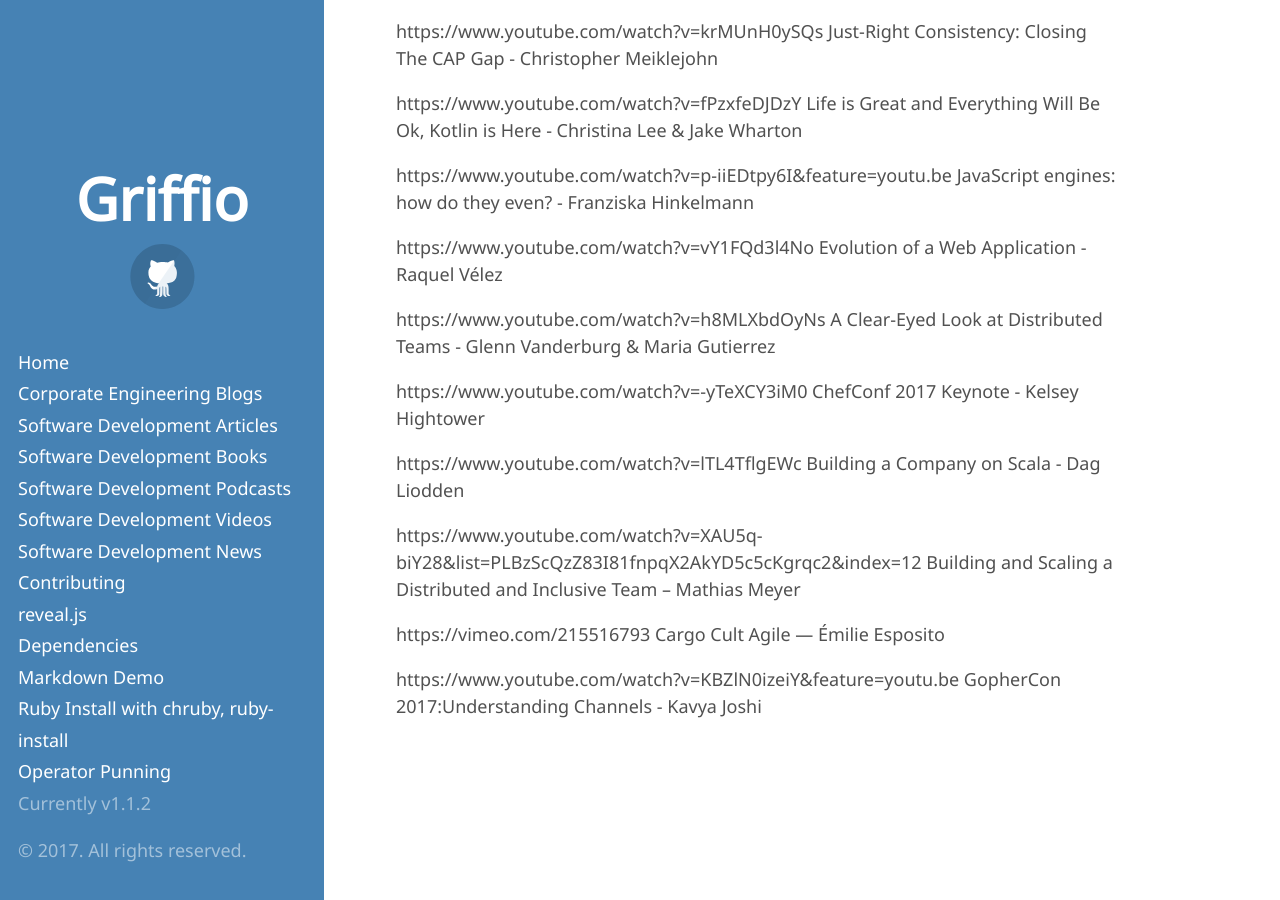
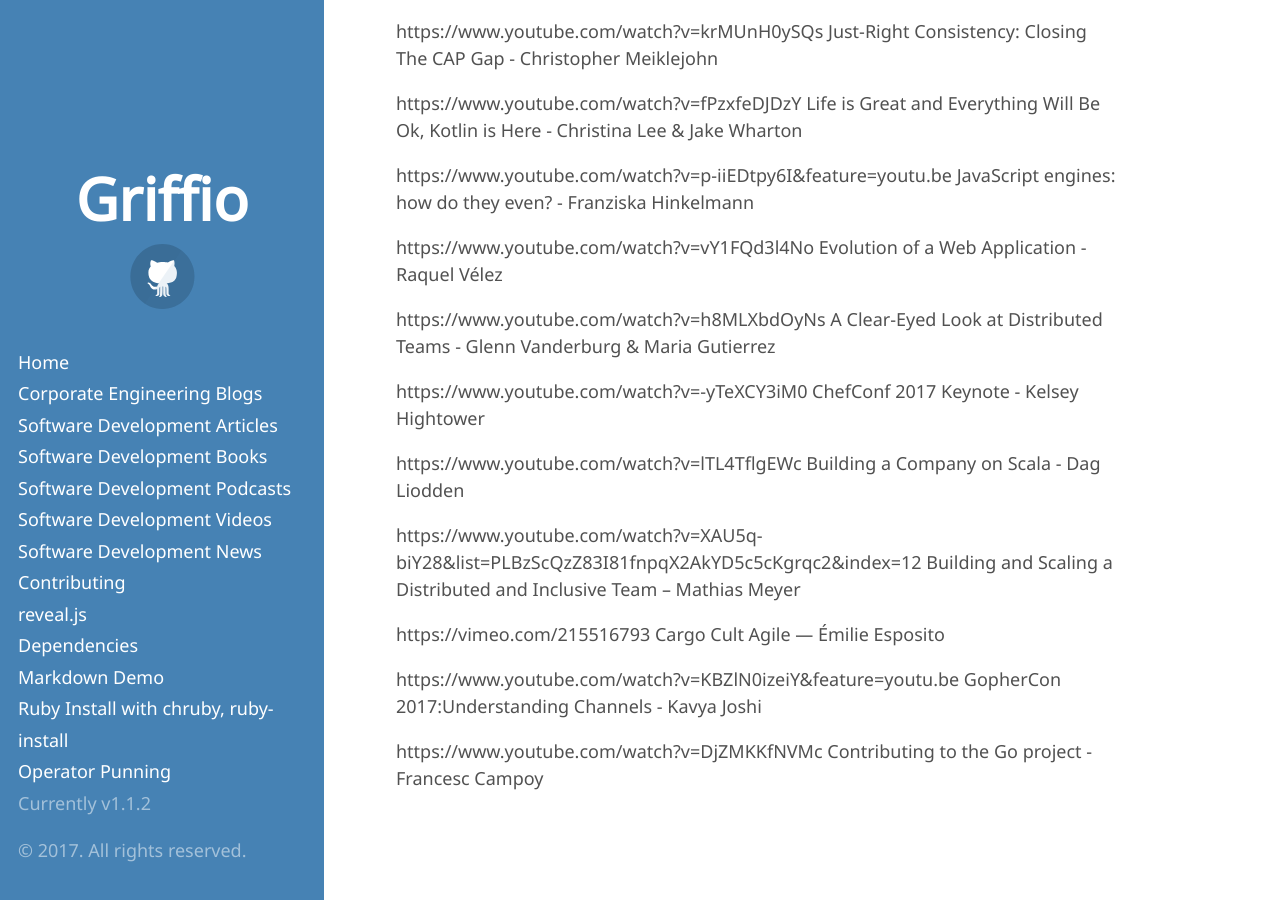
Before and after one commit to griffio/griffio.github.io, a Jekyll site: the page built from tech_talks_highlighted_2017.md, in a window 1280 px wide and 900 px high, scrolled down 1026 px. Built offline with Jekyll 4.4.1, drawn with Linux system fonts in a browser that asks for light colours; some web fonts are replaced; our own code applies the rules of GitHub Pages for plain Markdown files.

Commit message:
Contributing to the Go project - Francesc Campoy

```diff
--- a/tech_talks_highlighted_2017.md
+++ b/tech_talks_highlighted_2017.md
@@ -43,3 +43,5 @@
 https://vimeo.com/215516793 Cargo Cult Agile — Émilie Esposito
 
 https://www.youtube.com/watch?v=KBZlN0izeiY&feature=youtu.be GopherCon 2017:Understanding Channels - Kavya Joshi
+
+https://www.youtube.com/watch?v=DjZMKKfNVMc Contributing to the Go project - Francesc Campoy
```
